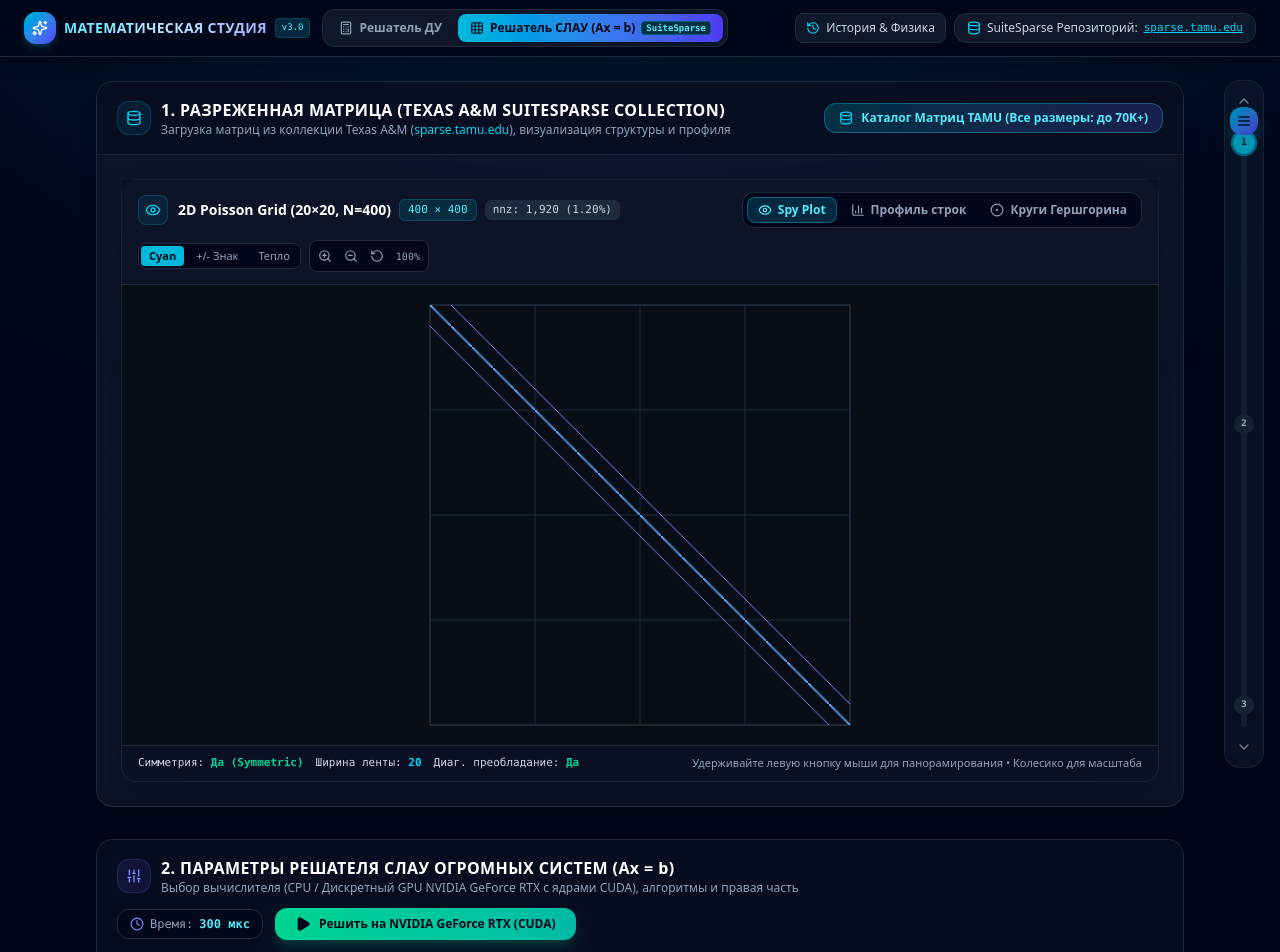
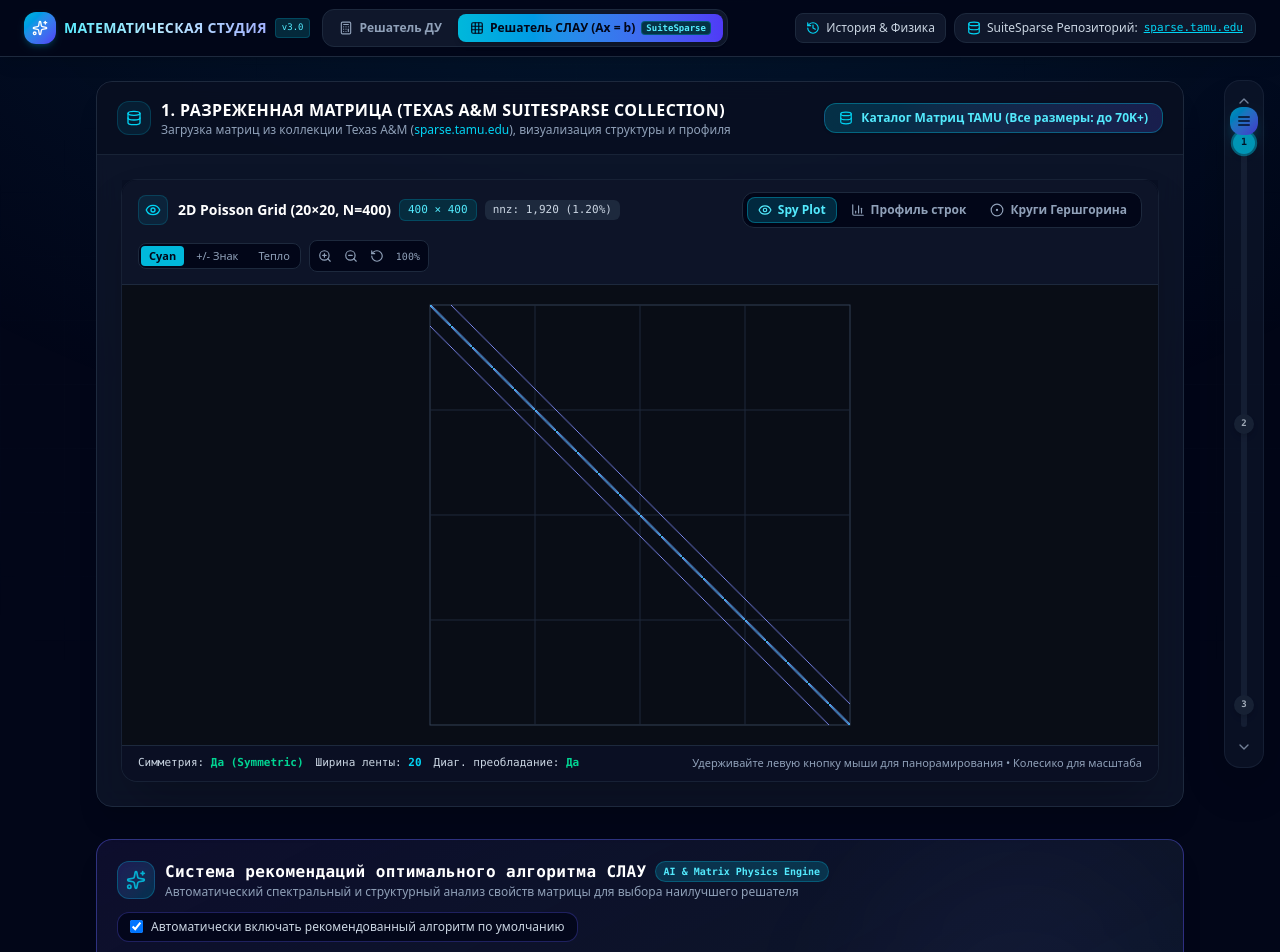
Before and after one commit to kirill-kabaev/ODE_Solver_Studio-, a React (Vite) app: page / in a window 1280 px wide. Shown: the top 952 px of the page. Built offline with nearby package versions, Linux system fonts and the light colour scheme; a web font is replaced by a local one.

Commit message:
feat(solver): implement automatic linear solver recommendations
Add logic to suggest optimal sparse matrix solvers based on matrix properties and introduce an auto-apply setting in the solver studio to streamline user workflows.

```diff
--- a/src/components/LinearSolverStudio.tsx
+++ b/src/components/LinearSolverStudio.tsx
@@ -56,14 +56,38 @@ import { LinearConvergenceChart } from './LinearConvergenceChart';
 import { SuiteSparseCatalogModal } from './SuiteSparseCatalogModal';
 import { LinearSolutionHistory } from './LinearSolutionHistory';
 import { NvidiaGpuInspectorModal } from './NvidiaGpuInspectorModal';
+import { MatrixSolverRecommendationCard } from './MatrixSolverRecommendationCard';
+import { recommendOptimalSolver } from '../utils/matrixRecommender';
+import { MatrixSolverRecommendation } from '../types/sparse';
 
 const STORAGE_LINEAR_HISTORY_KEY = 'linear_solver_history_v1';
+const STORAGE_AUTO_APPLY_KEY = 'linear_solver_auto_apply_v1';
 
 export const LinearSolverStudio: React.FC = () => {
   // Active loaded matrix (Default: 2D Poisson Grid N=400 or structural)
   const [matrix, setMatrix] = useState<SparseMatrixCSR>(() => {
     return generateSyntheticSuiteSparseMatrix('poisson2d', 400);
   });
+
+  // Auto-apply recommendation toggle state (enabled by default)
+  const [autoApplyRecommendation, setAutoApplyRecommendation] = useState<boolean>(() => {
+    try {
+      const saved = localStorage.getItem(STORAGE_AUTO_APPLY_KEY);
+      if (saved !== null) return JSON.parse(saved);
+    } catch {}
+    return true;
+  });
+
+  useEffect(() => {
+    try {
+      localStorage.setItem(STORAGE_AUTO_APPLY_KEY, JSON.stringify(autoApplyRecommendation));
+    } catch {}
+  }, [autoApplyRecommendation]);
+
+  // Solver Recommendation for active matrix
+  const solverRecommendation = useMemo<MatrixSolverRecommendation>(() => {
+    return recommendOptimalSolver(matrix);
+  }, [matrix]);
 
   // History State for Linear Systems
   const [linearHistory, setLinearHistory] = useState<LinearSolverHistoryRecord[]>(() => {
@@ -190,6 +214,29 @@ export const LinearSolverStudio: React.FC = () => {
       setSolverType('bicgstab');
     }
   }, [matrix.isSymmetric, solverType]);
+
+  // Apply recommendation handler
+  const handleApplyRecommendation = (rec = solverRecommendation) => {
+    setSolverType(rec.recommendedSolver);
+    setComputeDevice(rec.recommendedDevice);
+    if (rec.recommendedTolerance) setTolerance(rec.recommendedTolerance);
+    if (rec.recommendedMaxIterations) setMaxIterations(rec.recommendedMaxIterations);
+    if (rec.recommendedOmega) setSorOmega(rec.recommendedOmega);
+    if (rec.recommendedGmresRestart) setGmresRestart(rec.recommendedGmresRestart);
+  };
+
+  // Sync recommendation on matrix change if auto-apply is enabled
+  useEffect(() => {
+    if (autoApplyRecommendation) {
+      const rec = recommendOptimalSolver(matrix);
+      setSolverType(rec.recommendedSolver);
+      setComputeDevice(rec.recommendedDevice);
+      if (rec.recommendedTolerance) setTolerance(rec.recommendedTolerance);
+      if (rec.recommendedMaxIterations) setMaxIterations(rec.recommendedMaxIterations);
+      if (rec.recommendedOmega) setSorOmega(rec.recommendedOmega);
+      if (rec.recommendedGmresRestart) setGmresRestart(rec.recommendedGmresRestart);
+    }
+  }, [matrix.name, matrix.rows, matrix.nnz, autoApplyRecommendation]);
 
   // Clean up timer on unmount
   useEffect(() => {
@@ -415,6 +462,20 @@ export const LinearSolverStudio: React.FC = () => {
           {/* Sparsity Pattern Canvas Visualizer */}
           <SparseMatrixVisualizer matrix={matrix} height={460} />
         </div>
+      </section>
+
+      {/* ========================================================================= */}
+      {/* 1.5. AUTOMATIC MATRIX PROPERTY ANALYSIS & SOLVER RECOMMENDATION SYSTEM      */}
+      {/* ========================================================================= */}
+      <section id="matrix-recommendation-section" className="scroll-mt-20">
+        <MatrixSolverRecommendationCard
+          recommendation={solverRecommendation}
+          currentSolver={solverType}
+          currentDevice={computeDevice}
+          autoApplyRecommendation={autoApplyRecommendation}
+          onToggleAutoApply={setAutoApplyRecommendation}
+          onApplyRecommendation={() => handleApplyRecommendation(solverRecommendation)}
+        />
       </section>
 
       {/* ========================================================================= */}
--- a/src/components/SuiteSparseCatalogModal.tsx
+++ b/src/components/SuiteSparseCatalogModal.tsx
@@ -681,7 +681,7 @@ export const SuiteSparseCatalogModal: React.FC<SuiteSparseCatalogModalProps> = (
                   <span className="text-[10px] text-slate-500">({meta.density.toFixed(2)}%)</span>
                 </span>
 
-                <div className="flex items-center gap-1.5">
+                <div className="flex items-center gap-1.5 flex-wrap">
                   <span
                     className={`px-1.5 py-0.5 rounded text-[10px] font-semibold ${
                       meta.isSymmetric
@@ -691,7 +691,10 @@ export const SuiteSparseCatalogModal: React.FC<SuiteSparseCatalogModalProps> = (
                   >
                     {meta.isSymmetric ? 'SPD' : 'Non-Sym'}
                   </span>
-                  <span className="px-1.5 py-0.5 rounded bg-slate-950 text-[10px] text-slate-300 truncate max-w-[120px]">
+                  <span className="px-1.5 py-0.5 rounded bg-indigo-950/80 text-indigo-300 border border-indigo-800/50 text-[10px] font-semibold" title="Рекомендуемый оптимальный решатель">
+                    🎯 {meta.isSymmetric ? (meta.rows > 1000 ? 'PCG-SSOR' : 'PCG-Jacobi') : (meta.kind.toLowerCase().includes('circuit') || meta.kind.toLowerCase().includes('cfd') ? 'GMRES(30)' : 'BiCGSTAB')}
+                  </span>
+                  <span className="px-1.5 py-0.5 rounded bg-slate-950 text-[10px] text-slate-300 truncate max-w-[100px]">
                     {meta.kind}
                   </span>
                 </div>
```
